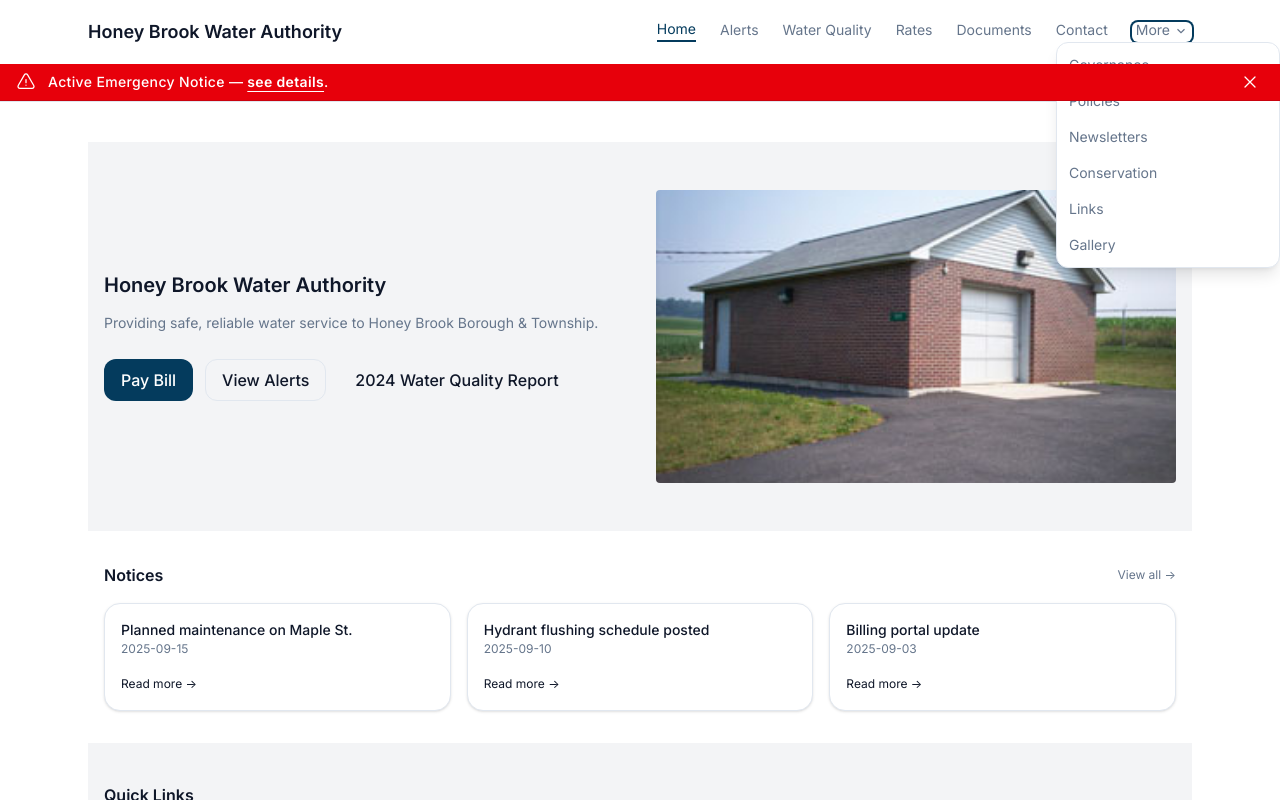
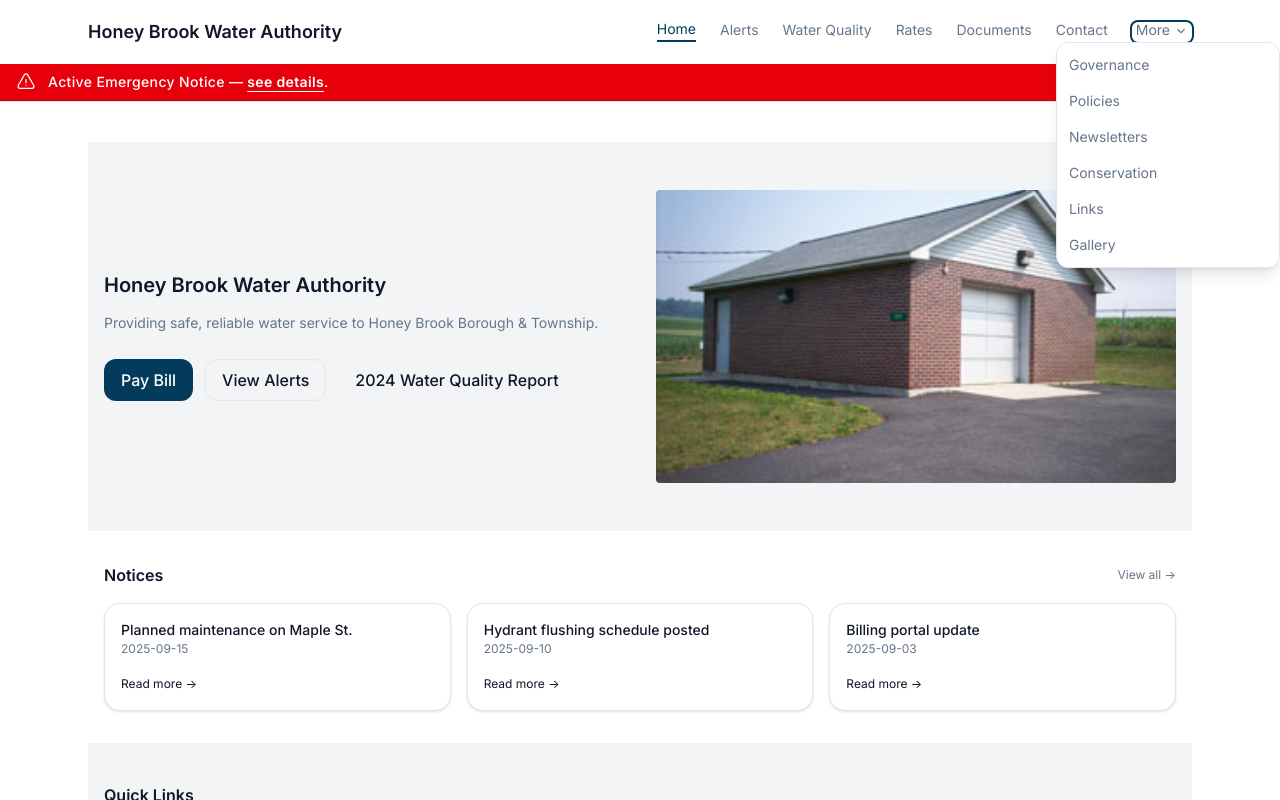
Before and after one commit to jrock2004/hbwa-website, a React (Vite) app: page / in a window 1280 px wide. Both pictures are taken after a click on the button "More". Shown: the top 800 px of the page. Built offline with nearby package versions, Linux system fonts and the light colour scheme.

Commit message:
fixing bug with more dropdown

```diff
--- a/src/components/nav/MoreDropdown.tsx
+++ b/src/components/nav/MoreDropdown.tsx
@@ -45,7 +45,7 @@ export default function MoreDropdown({
         className={[
           "border-border bg-background absolute right-0 mt-5 w-56 rounded-xl border shadow-lg",
           "origin-top-right transform transition",
-          open ? "scale-100 opacity-100" : "pointer-events-none scale-95 opacity-0",
+          open ? "z-50 scale-100 opacity-100" : "pointer-events-none scale-95 opacity-0",
         ].join(" ")}
       >
         <ul className="py-1">
```
